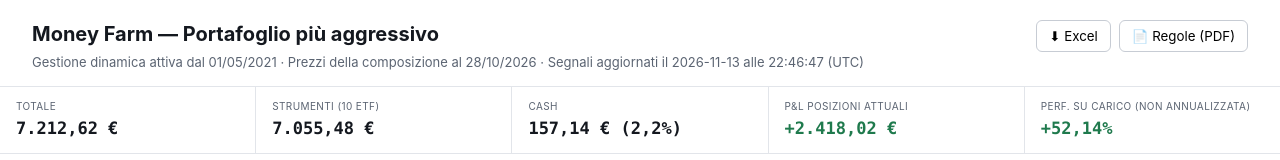
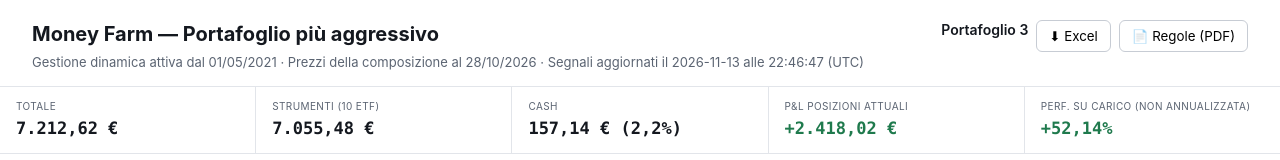
Before and after one commit to Giorgiogoldoni/moneyfarm-aggressivo, a plain HTML site: page index.html in a window 1280 px wide. Shown: the top 160 px of the page. Drawn offline with Linux system fonts and the light colour scheme.

Commit message:
Aggiungi collegamento al Portafoglio 3

```diff
--- a/index.html
+++ b/index.html
@@ -50,6 +50,7 @@
     <div class="sub" id="sub">Caricamento…</div>
   </div>
   <div class="actions">
+    <a class="action" href="portafoglio3.html" style="display:inline-block;text-decoration:none;color:var(--ink)">Portafoglio 3</a>
     <button class="action" id="xls">⬇ Excel</button>
     <button class="action" onclick="window.open('regole.html','_blank')">📄 Regole (PDF)</button>
   </div>
```
